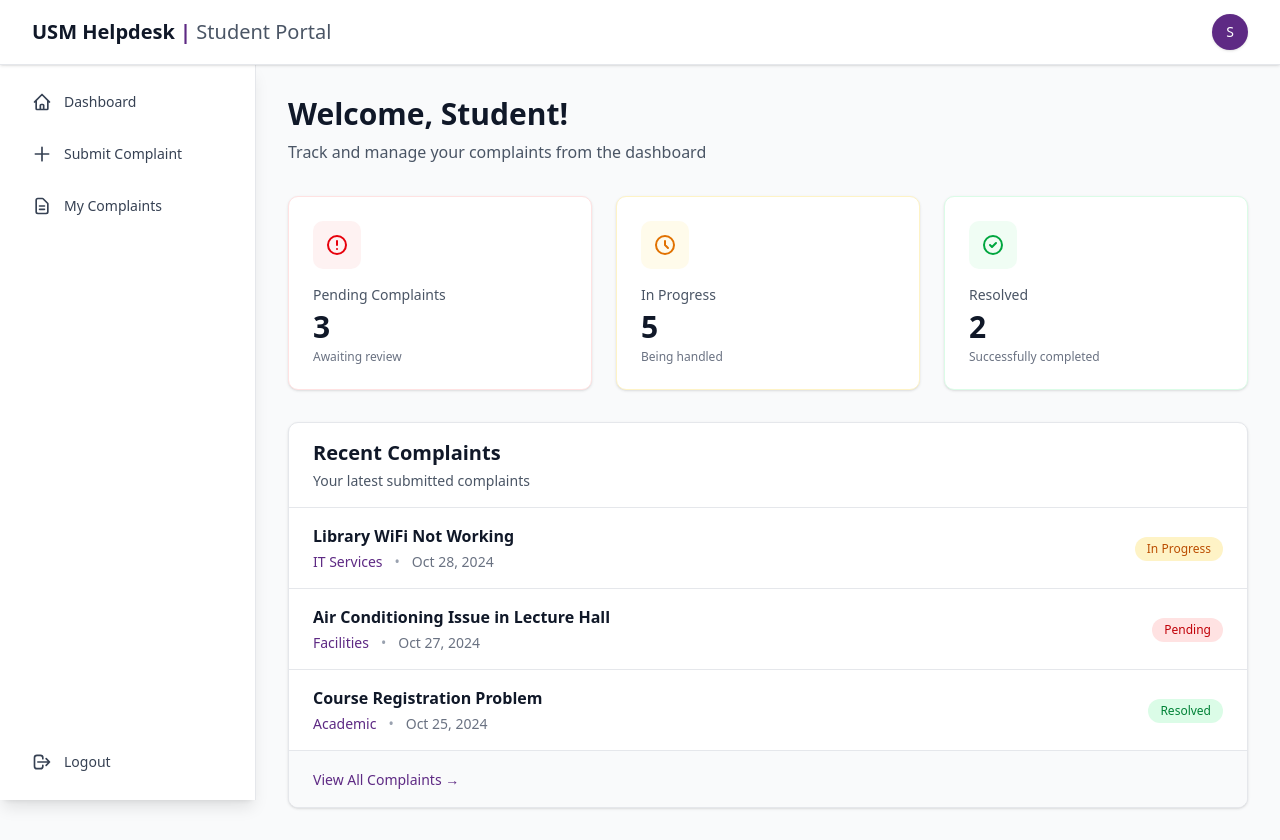
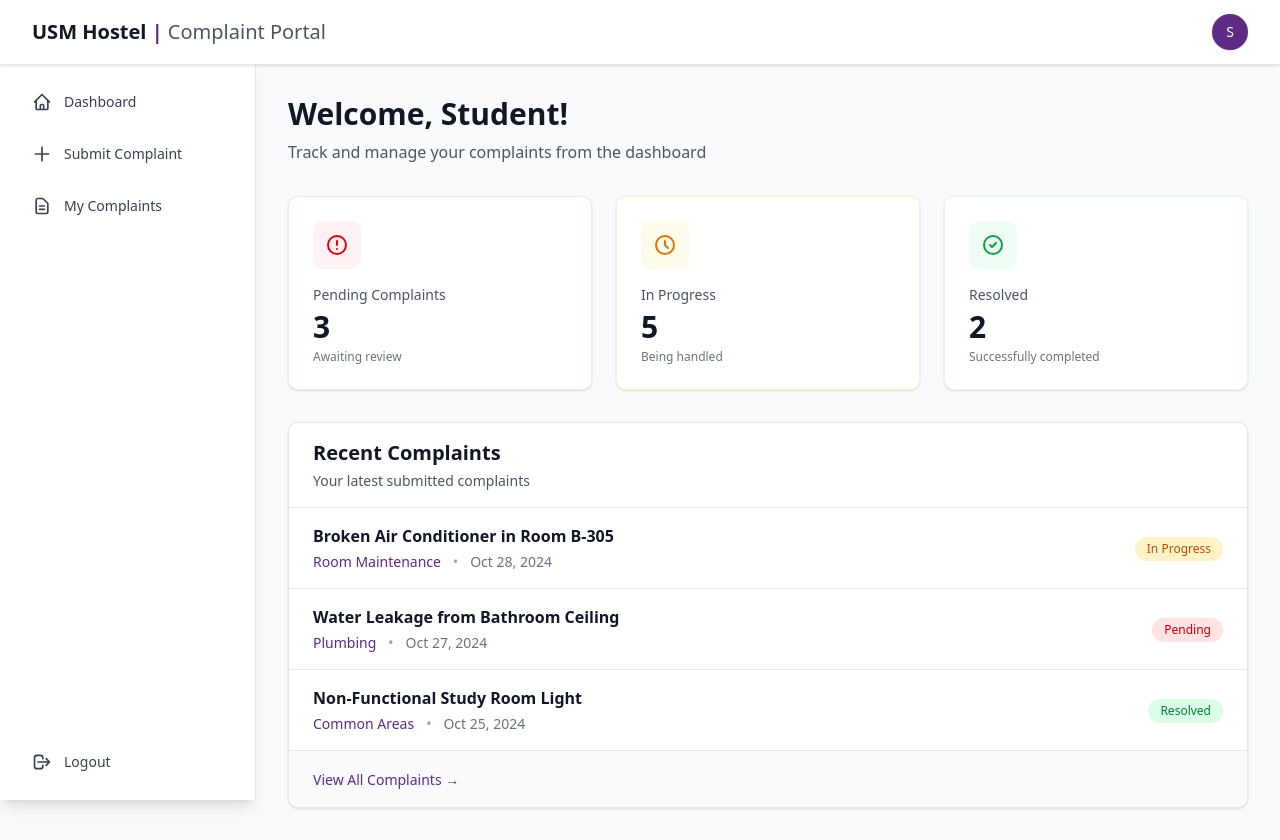
Before and after one commit to danishayman/CMT322-Asg1, a Next.js app: page /student in a window 1280 px wide. Built offline with nearby package versions, Linux system fonts and the light colour scheme.

Commit message:
change mock data

```diff
--- a/app/student/layout.tsx
+++ b/app/student/layout.tsx
@@ -55,7 +55,7 @@ export default function StudentLayout({
           {/* Logo/Title */}
           <div className="flex items-center gap-2">
             <h1 className="text-lg sm:text-xl font-bold text-gray-900">
-              USM Helpdesk <span className="text-[#5e2a84]">|</span> <span className="text-gray-600 font-normal">Student Portal</span>
+              USM Hostel <span className="text-[#5e2a84]">|</span> <span className="text-gray-600 font-normal">Complaint Portal</span>
             </h1>
           </div>
 
--- a/app/student/my-complaints/page.tsx
+++ b/app/student/my-complaints/page.tsx
@@ -23,93 +23,93 @@ export default function MyComplaintsPage() {
   const allComplaints: Complaint[] = [
     {
       id: 1,
-      title: 'Library WiFi Not Working',
-      category: 'IT Services',
-      description: 'The WiFi connection in the main library keeps disconnecting every 10 minutes. This is affecting my ability to complete online assignments and research.',
+      title: 'Broken Air Conditioner in Room B-305',
+      category: 'Room Maintenance',
+      description: 'The air conditioner in my room (B-305) has stopped working completely. It is not cooling at all and makes a strange grinding noise. The room is unbearably hot, especially during the afternoon.',
       status: 'In Progress',
       priority: 'High',
       dateSubmitted: 'Oct 28, 2024',
       lastUpdated: 'Oct 30, 2024',
-      assignedTo: 'IT Support Team',
-      response: 'We have identified the issue with the router. A technician will be dispatched tomorrow to resolve this.',
+      assignedTo: 'Hostel Maintenance Team',
+      response: 'We have diagnosed the issue. The compressor needs replacement. A technician will install a new unit within the next 2 days.',
     },
     {
       id: 2,
-      title: 'Air Conditioning Issue in Lecture Hall',
-      category: 'Facilities',
-      description: 'The air conditioning in Lecture Hall 3B has not been working for the past week. The room gets extremely hot during afternoon classes.',
+      title: 'Water Leakage from Bathroom Ceiling',
+      category: 'Plumbing',
+      description: 'There is water leaking from the bathroom ceiling in Room A-208. The leakage has caused water damage to the floor and walls. This appears to be coming from the upper floor bathroom.',
       status: 'Pending',
-      priority: 'Medium',
+      priority: 'High',
       dateSubmitted: 'Oct 27, 2024',
       lastUpdated: 'Oct 27, 2024',
     },
     {
       id: 3,
-      title: 'Course Registration Problem',
-      category: 'Academic',
-      description: 'Unable to register for CMT322 due to a system error showing "Prerequisites not met" even though I have completed all required courses.',
+      title: 'Non-Functional Study Room Light',
+      category: 'Common Areas',
+      description: 'The fluorescent lights in the 3rd floor study room are not working. Only 2 out of 8 lights are functioning, making it too dark to study effectively in the evening.',
       status: 'Resolved',
-      priority: 'High',
+      priority: 'Medium',
       dateSubmitted: 'Oct 25, 2024',
       lastUpdated: 'Oct 26, 2024',
-      assignedTo: 'Academic Affairs',
-      response: 'Your registration issue has been resolved. The system has been updated with your correct prerequisites. You can now register for CMT322.',
+      assignedTo: 'Electrical Maintenance',
+      response: 'All fluorescent tubes have been replaced. The study room is now fully lit and ready for use.',
     },
     {
       id: 4,
-      title: 'Broken Chairs in Computer Lab',
-      category: 'Facilities',
-      description: 'Several chairs in Computer Lab 2 are broken and need replacement. Students are having difficulty finding working chairs during peak hours.',
+      title: 'Broken Door Lock in Room C-112',
+      category: 'Room Maintenance',
+      description: 'The door lock mechanism in Room C-112 is faulty. The key gets stuck and sometimes the door cannot be locked properly. This is a security concern.',
       status: 'In Progress',
-      priority: 'Low',
+      priority: 'High',
       dateSubmitted: 'Oct 24, 2024',
       lastUpdated: 'Oct 29, 2024',
-      assignedTo: 'Facilities Management',
-      response: 'New chairs have been ordered and will be delivered next week.',
+      assignedTo: 'Hostel Security',
+      response: 'A new lock has been ordered and will be installed by the end of this week.',
     },
     {
       id: 5,
-      title: 'Library Book Not Available',
-      category: 'Library',
-      description: 'The required textbook "Advanced Database Systems" is not available in the library. All copies are checked out and there is a long waiting list.',
+      title: 'Dirty Common Bathroom on Floor 2',
+      category: 'Cleanliness',
+      description: 'The common bathroom on the 2nd floor has not been cleaned properly for several days. There are visible stains, and the trash bins are overflowing.',
       status: 'Resolved',
       priority: 'Medium',
       dateSubmitted: 'Oct 20, 2024',
       lastUpdated: 'Oct 23, 2024',
-      assignedTo: 'Library Services',
-      response: 'We have purchased 5 additional copies of the textbook. They are now available for borrowing.',
+      assignedTo: 'Cleaning Services',
+      response: 'We have addressed this issue with our cleaning staff. The bathroom has been deep cleaned and the cleaning schedule has been adjusted to ensure regular maintenance.',
     },
     {
       id: 6,
-      title: 'Parking Space Shortage',
-      category: 'Other',
-      description: 'There are insufficient parking spaces near the engineering building. Students often arrive late to class due to parking issues.',
+      title: 'Insufficient Hot Water Supply',
+      category: 'Plumbing',
+      description: 'The hot water heater in Block D is not producing enough hot water. During morning hours (6-8 AM), the water is barely warm, making it uncomfortable to shower.',
       status: 'Closed',
-      priority: 'Low',
+      priority: 'Medium',
       dateSubmitted: 'Oct 15, 2024',
       lastUpdated: 'Oct 22, 2024',
-      assignedTo: 'Campus Operations',
-      response: 'Thank you for your feedback. The university is planning to expand parking facilities in the next fiscal year.',
+      assignedTo: 'Hostel Maintenance Team',
+      response: 'The water heater capacity has been upgraded to a larger unit. Hot water supply should now be sufficient even during peak hours.',
     },
     {
       id: 7,
-      title: 'Cafeteria Food Quality Concerns',
-      category: 'Other',
-      description: 'The quality of food in the main cafeteria has declined. Many students have complained about undercooked meals.',
+      title: 'Excessive Noise from Neighboring Room',
+      category: 'Noise Complaint',
+      description: 'There is excessive noise coming from Room B-204 late at night (after 11 PM). Loud music and conversations are disturbing my sleep and affecting my studies.',
       status: 'In Progress',
       priority: 'Medium',
       dateSubmitted: 'Oct 18, 2024',
       lastUpdated: 'Oct 28, 2024',
-      assignedTo: 'Food Services',
-      response: 'We are conducting a review of our food preparation processes and have scheduled additional training for cafeteria staff.',
+      assignedTo: 'Hostel Warden',
+      response: 'We have spoken to the residents of Room B-204 about the noise complaint. They have been reminded of the quiet hours policy (11 PM - 7 AM).',
     },
     {
       id: 8,
-      title: 'Projector Malfunction in Tutorial Room',
-      category: 'IT Services',
-      description: 'The projector in Tutorial Room 5A is not functioning properly. The display is dim and often flickers.',
+      title: 'Malfunctioning Washing Machine',
+      category: 'Common Areas',
+      description: 'The washing machine on the 4th floor laundry room is not working properly. It stops mid-cycle and displays an error code. This is the only washing machine on this floor.',
       status: 'Pending',
-      priority: 'High',
+      priority: 'Medium',
       dateSubmitted: 'Nov 1, 2024',
       lastUpdated: 'Nov 1, 2024',
     },
--- a/app/student/page.tsx
+++ b/app/student/page.tsx
@@ -34,22 +34,22 @@ export default function StudentDashboard() {
   const recentComplaints = [
     {
       id: 1,
-      title: 'Library WiFi Not Working',
-      category: 'IT Services',
+      title: 'Broken Air Conditioner in Room B-305',
+      category: 'Room Maintenance',
       status: 'In Progress',
       date: 'Oct 28, 2024',
     },
     {
       id: 2,
-      title: 'Air Conditioning Issue in Lecture Hall',
-      category: 'Facilities',
+      title: 'Water Leakage from Bathroom Ceiling',
+      category: 'Plumbing',
       status: 'Pending',
       date: 'Oct 27, 2024',
     },
     {
       id: 3,
-      title: 'Course Registration Problem',
-      category: 'Academic',
+      title: 'Non-Functional Study Room Light',
+      category: 'Common Areas',
       status: 'Resolved',
       date: 'Oct 25, 2024',
     },
--- a/app/student/submit/page.tsx
+++ b/app/student/submit/page.tsx
@@ -21,12 +21,13 @@ export default function SubmitComplaintPage() {
   const [showSuccess, setShowSuccess] = useState(false);
 
   const categories = [
-    'Academic',
-    'Facilities',
-    'Administrative',
-    'IT Services',
-    'Library',
-    'Accommodation',
+    'Room Maintenance',
+    'Plumbing',
+    'Electrical',
+    'Cleanliness',
+    'Common Areas',
+    'Security',
+    'Noise Complaint',
     'Other',
   ];
 
```
